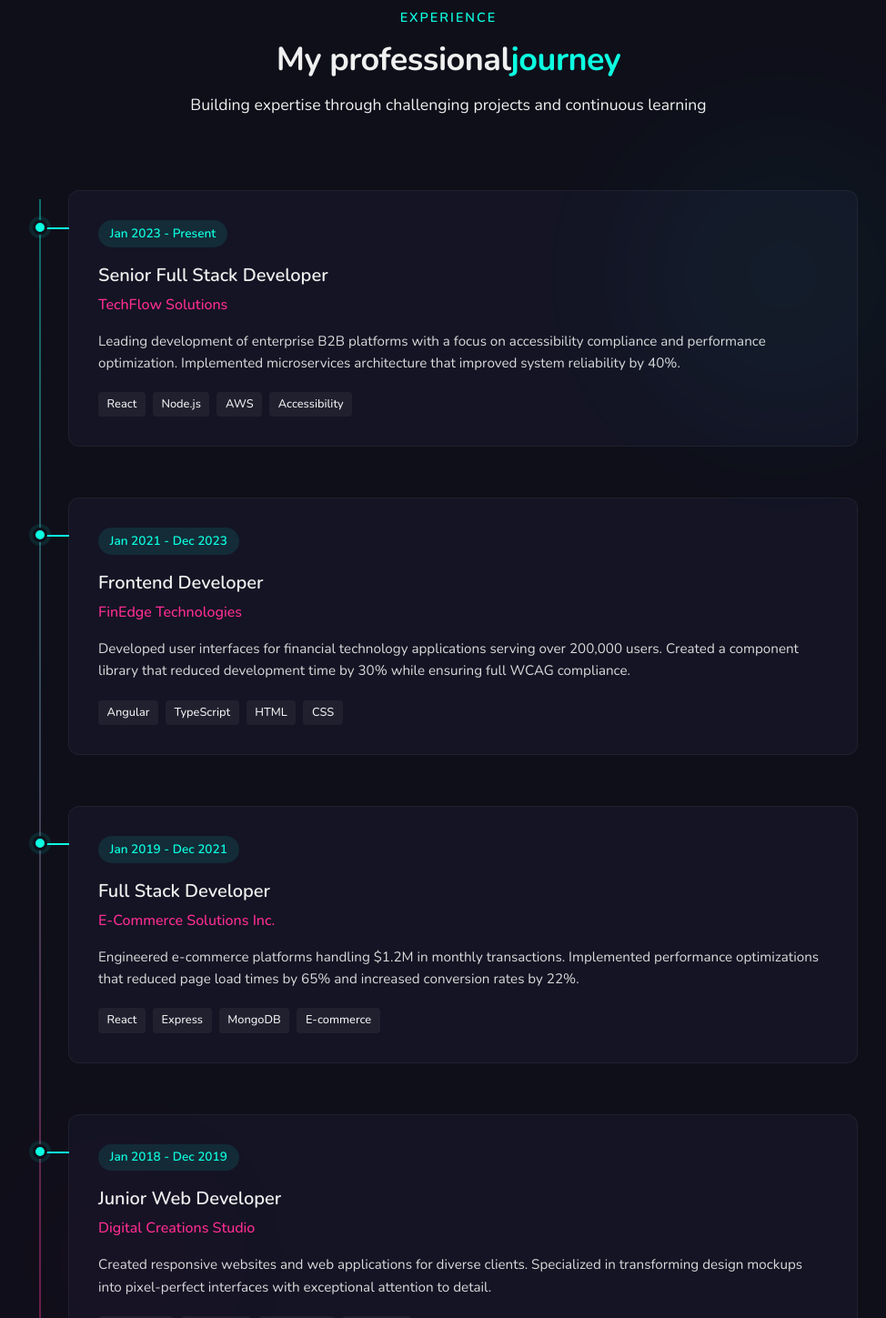
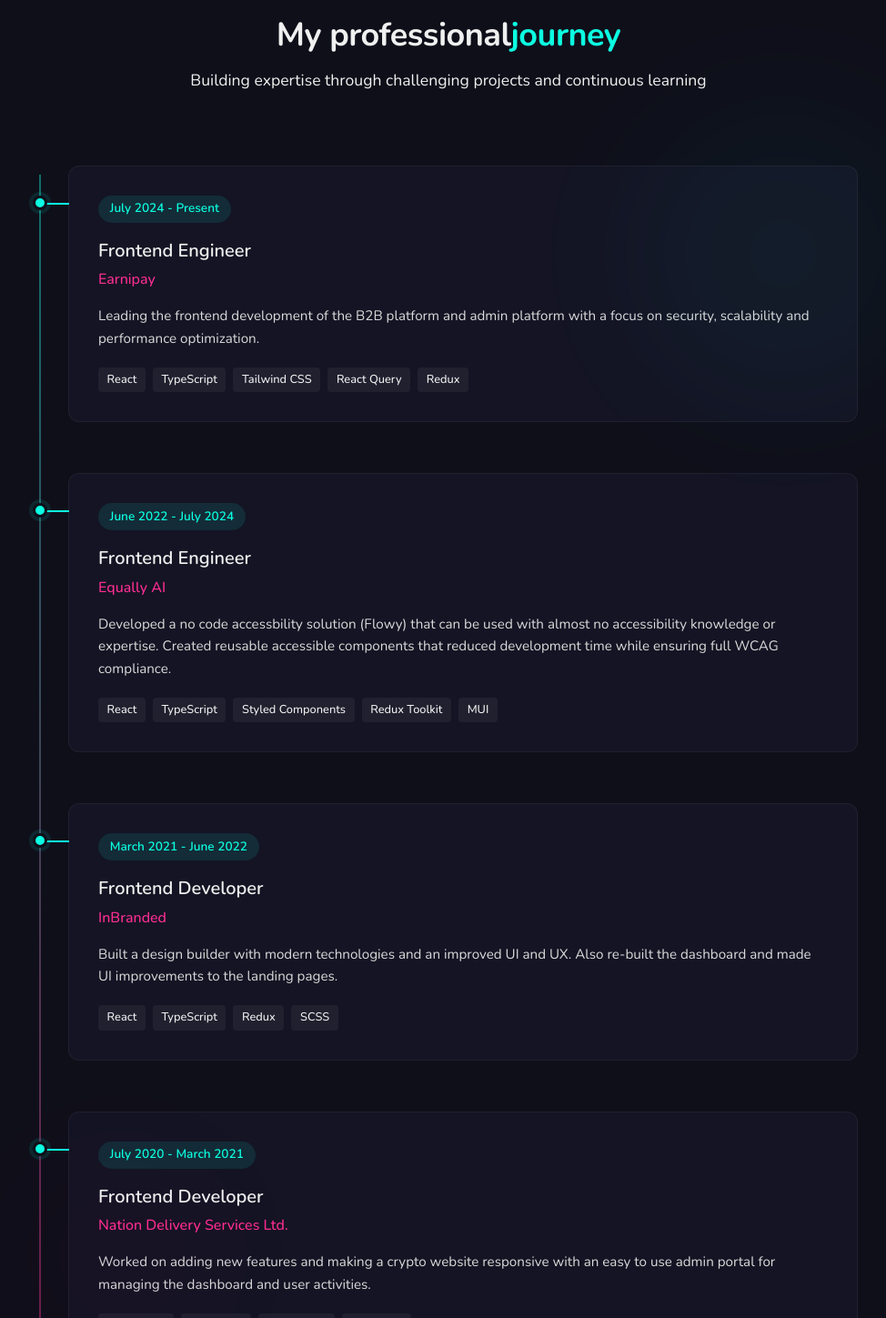
Before and after one commit to SirPm/pelumis-portfolio-website, a Next.js app: page / in a window 1280 px wide. Shown: the part 4020-5469 px from the top of the page at 91% size, without its empty margins (147-1121 px from the left). Built offline with nearby package versions, Linux system fonts and the light colour scheme.

Commit message:
chore: Update experience data and job details

```diff
--- a/src/features/experience/consts.ts
+++ b/src/features/experience/consts.ts
@@ -3,43 +3,55 @@
 export const EXPEERIENCE_DATA: IExperience[] = [
 	{
 		id: 1,
-		company: "TechFlow Solutions",
-		jobTitle: "Senior Full Stack Developer",
-		startDate: "Jan 2023",
+		company: "Earnipay",
+		jobTitle: "Frontend Engineer",
+		startDate: "July 2024",
 		endDate: "Present",
 		description:
-			"Leading development of enterprise B2B platforms with a focus on accessibility compliance and performance optimization. Implemented microservices architecture that improved system reliability by 40%.",
-		techStack: ["React", "Node.js", "AWS", "Accessibility"],
+			"Leading the frontend development of the B2B platform and admin platform with a focus on security, scalability and performance optimization.",
+		techStack: [
+			"React",
+			"TypeScript",
+			"Tailwind CSS",
+			"React Query",
+			"Redux",
+		],
 		isCurrentJob: true,
 	},
 	{
 		id: 2,
-		company: "FinEdge Technologies",
-		jobTitle: "Frontend Developer",
-		startDate: "Jan 2021",
-		endDate: "Dec 2023",
+		company: "Equally AI",
+		jobTitle: "Frontend Engineer",
+		startDate: "June 2022",
+		endDate: "July 2024",
 		description:
-			"Developed user interfaces for financial technology applications serving over 200,000 users. Created a component library that reduced development time by 30% while ensuring full WCAG compliance.",
-		techStack: ["Angular", "TypeScript", "HTML", "CSS"],
+			"Developed a no code accessbility solution (Flowy) that can be used with almost no accessibility knowledge or expertise. Created reusable accessible components that reduced development time while ensuring full WCAG compliance.",
+		techStack: [
+			"React",
+			"TypeScript",
+			"Styled Components",
+			"Redux Toolkit",
+			"MUI",
+		],
 	},
 	{
 		id: 3,
-		company: "E-Commerce Solutions Inc.",
-		jobTitle: "Full Stack Developer",
-		startDate: "Jan 2019",
-		endDate: "Dec 2021",
+		company: "InBranded",
+		jobTitle: "Frontend Developer",
+		startDate: "March 2021",
+		endDate: "June 2022",
 		description:
-			"Engineered e-commerce platforms handling $1.2M in monthly transactions. Implemented performance optimizations that reduced page load times by 65% and increased conversion rates by 22%.",
-		techStack: ["React", "Express", "MongoDB", "E-commerce"],
+			"Built a design builder with modern technologies and an improved UI and UX. Also re-built the dashboard and made UI improvements to the landing pages.",
+		techStack: ["React", "TypeScript", "Redux", "SCSS"],
 	},
 	{
 		id: 4,
-		company: "Digital Creations Studio",
-		jobTitle: "Junior Web Developer",
-		startDate: "Jan 2018",
-		endDate: "Dec 2019",
+		company: "Nation Delivery Services Ltd.",
+		jobTitle: "Frontend Developer",
+		startDate: "July 2020",
+		endDate: "March 2021",
 		description:
-			"Created responsive websites and web applications for diverse clients. Specialized in transforming design mockups into pixel-perfect interfaces with exceptional attention to detail.",
+			"Worked on adding new features and making a crypto website responsive with an easy to use admin portal for managing the dashboard and user activities.",
 		techStack: ["HTML/CSS", "JavaScript", "WordPress", "UI Design"],
 	},
 ];
--- a/src/features/home-page/about/About.tsx
+++ b/src/features/home-page/about/About.tsx
@@ -25,14 +25,14 @@
 							elegant solutions
 						</h2>
 						<p className="text-[1.1rem] md:text-xl font-light mb-6">
-							I'm a full-stack developer specializing in creating
+							I'm a frontend engineer specializing in creating
 							exceptional digital experiences that combine
 							technical excellence with user-centered design.
 						</p>
 
 						<div className="mb-8">
 							<p className="mb-4 leading-[1.7] text-[1rem] text-silver opacity-90">
-								With over 5 years of industry experience, I've
+								With over 4 years of industry experience, I've
 								developed enterprise-grade applications with a
 								focus on accessibility, performance, and
 								scalability. My approach combines strategic
@@ -41,8 +41,9 @@
 							</p>
 							<p className="mb-4 leading-[1.7] text-[1rem] text-silver opacity-90">
 								I'm particularly passionate about making the web
-								accessible to everyone and creating B2B
-								solutions that transform how businesses operate.
+								accessible to everyone.
+								{/* and creating B2B
+								solutions that transform how businesses operate */}
 							</p>
 						</div>
 
--- a/src/features/home-page/about/consts.tsx
+++ b/src/features/home-page/about/consts.tsx
@@ -8,7 +8,7 @@
 export const EXPERTISE_LIST: IExpertise[] = [
 	{
 		id: 1,
-		name: "Full Stack Development",
+		name: "Frontend Development",
 		icon: <LanguageRoundedIcon />,
 	},
 	{
@@ -55,21 +55,21 @@
 	{
 		id: 1,
 		name: "Node.js",
-		progress: 90,
+		progress: 50,
 	},
 	{
 		id: 2,
 		name: "Express.js",
-		progress: 88,
+		progress: 50,
 	},
-	{
+	/* {
 		id: 3,
 		name: "GraphQL",
 		progress: 85,
-	},
+	}, */
 	{
 		id: 4,
 		name: "MongoDB",
-		progress: 80,
+		progress: 50,
 	},
 ];
```
